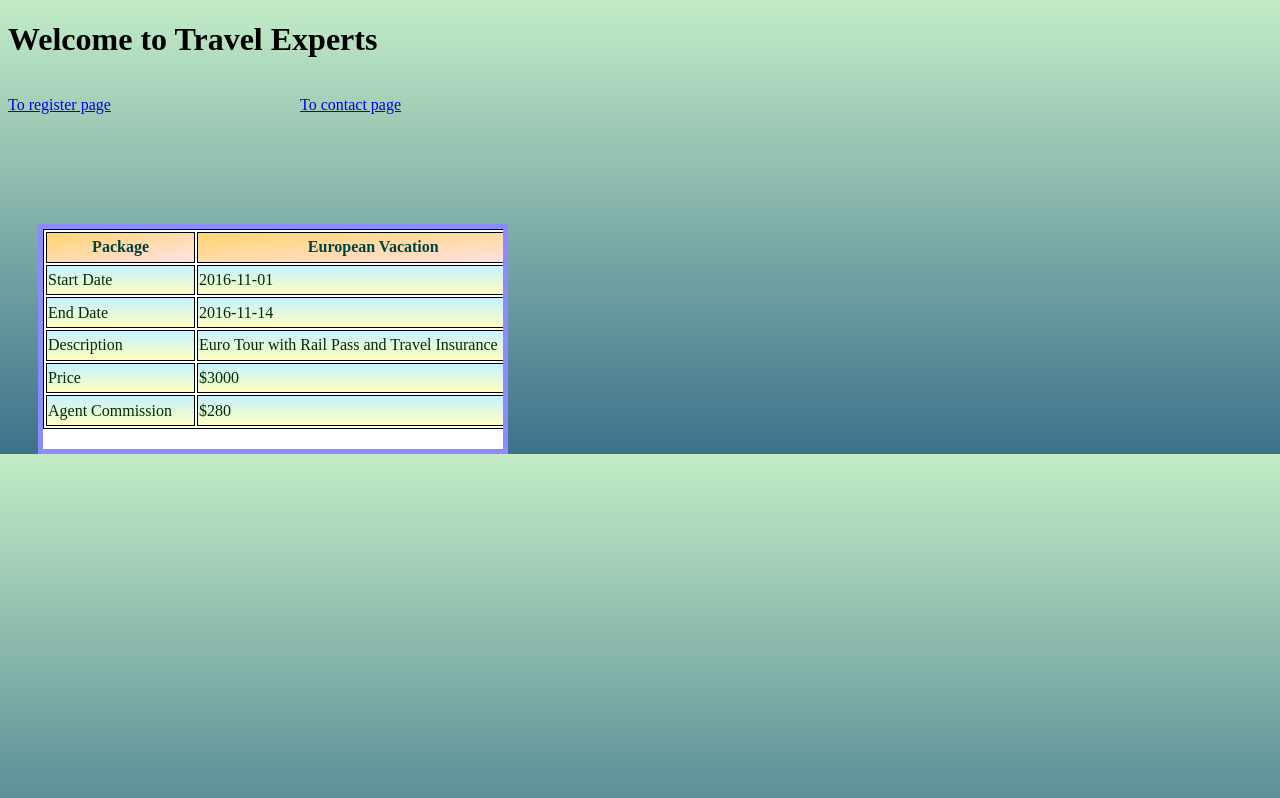
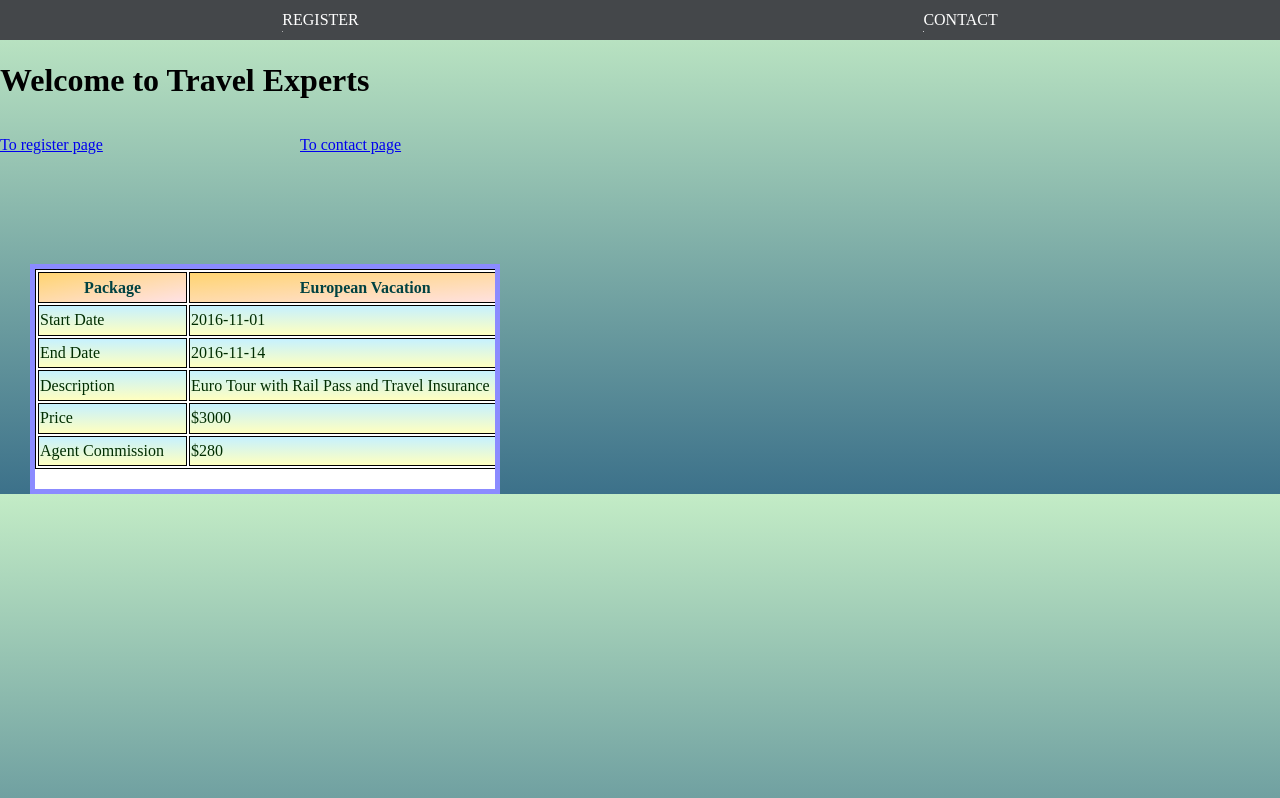
Before and after one commit to MackenzieWhitney1/TravelAgencyAssignment1, a plain HTML site: page pages/home.html in a window 1280 px wide. Drawn offline with Linux system fonts and the light colour scheme.

Commit message:
Added nav-bar, can be changed

```diff
--- a/pages/home.html
+++ b/pages/home.html
@@ -6,7 +6,12 @@
     <script defer src="../script/home.js"></script>
     <title>Home</title>
   </head>
-  <!-- <body onload="displayPackages()"> -->
+  <body>
+    <nav>
+      <a href="./register.html">register</a>
+      <a href="./contact.html">Contact</a>
+    </nav>
+    <!-- <body onload="displayPackages()"> -->
     <h1>Welcome to Travel Experts</h1>
     <div style="float: left">
       <a href="./register.html">
--- a/styles/contact.css
+++ b/styles/contact.css
@@ -1,3 +1,46 @@
+html,
+body {
+  margin: 0;
+  padding: 0;
+}
+
+nav {
+  background-color: #44474a;
+  align-items: center;
+  display: flex;
+  justify-content: space-around;
+  padding: 8px 0;
+}
+
+nav > a {
+  display: block;
+  position: relative;
+  padding: 0.2em 0;
+  color: white;
+  text-transform: uppercase;
+  text-decoration: none;
+  overflow: hidden;
+  z-index: 1;
+}
+
+nav a::after {
+  content: "";
+  position: absolute;
+  bottom: 0;
+  left: 0;
+  width: 100%;
+  height: 0.1em;
+  background-color: white;
+  opacity: 1;
+  transform: translateX(-100%);
+  transition: opacity 300ms, transform 300ms;
+}
+
+a:hover::after,
+a:focus::after {
+  transform: translateX(0);
+}
+
 .flex-container {
   display: flex;
 }
@@ -7,6 +50,8 @@
   margin: 10px;
   padding: 20px;
 }
-  table, th, td {
+table,
+th,
+td {
   border: 1px solid black;
 }
--- a/styles/home.css
+++ b/styles/home.css
@@ -1,3 +1,46 @@
+html,
+body {
+  margin: 0px;
+  padding: 0px;
+}
+
+nav {
+  background-color: #44474a;
+  align-items: center;
+  display: flex;
+  justify-content: space-around;
+  padding: 8px 0;
+}
+
+nav > a {
+  display: block;
+  position: relative;
+  padding: 0.2em 0;
+  color: white;
+  text-transform: uppercase;
+  text-decoration: none;
+  overflow: hidden;
+  z-index: 1;
+}
+
+nav a::after {
+  content: "";
+  position: absolute;
+  bottom: 0;
+  left: 0;
+  width: 100%;
+  height: 0.1em;
+  background-color: white;
+  opacity: 1;
+  transform: translateX(-100%);
+  transition: opacity 300ms, transform 300ms;
+}
+
+a:hover::after,
+a:focus::after {
+  transform: translateX(0);
+}
+
 body {
   background: linear-gradient(to bottom, rgb(195, 236, 198), rgb(60, 113, 138));
 }
```
Also changed, not shown: pages/contact.html (+24 -12 lines). Lines whose indentation alone changed are shown as unchanged.
